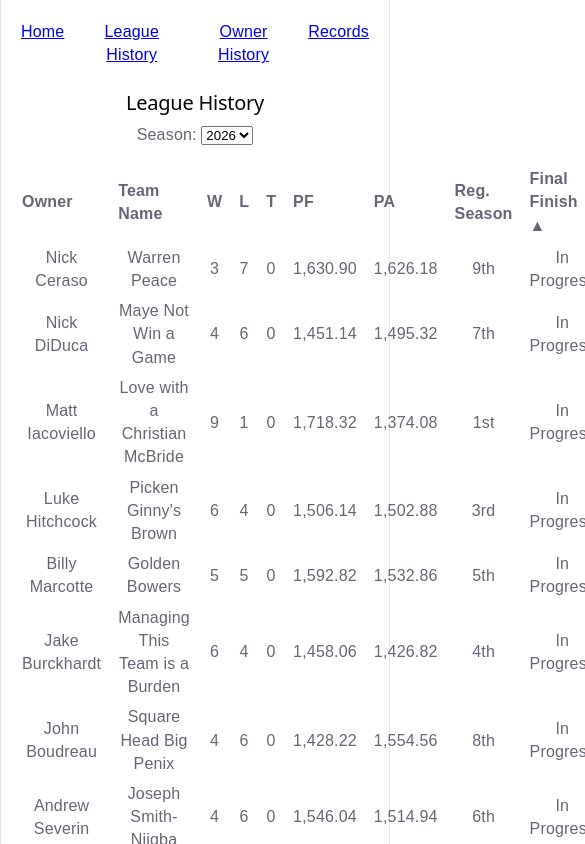
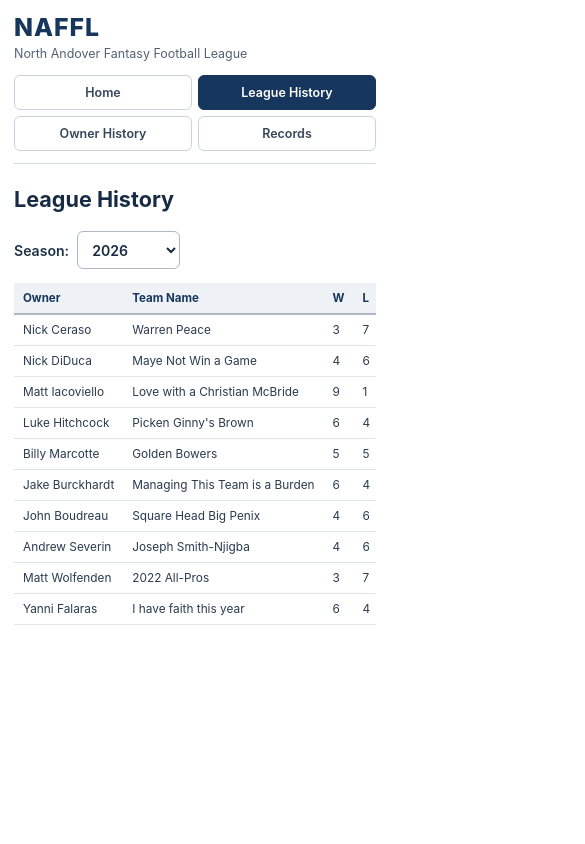
Before and after one commit to njc33/naffl, a React (Vite) app: page /history in a window 390 px wide. Shown: the top 844 px of the page, 585 px wide, since content can reach past the window. Built offline with nearby package versions, Linux system fonts and the light colour scheme.

Commit message:
Improve mobile layout and responsive tables

```diff
--- a/src/App.css
+++ b/src/App.css
@@ -1,184 +1,288 @@
-.counter {
-  font-size: 16px;
-  padding: 5px 10px;
-  border-radius: 5px;
-  color: var(--accent);
-  background: var(--accent-bg);
-  border: 2px solid transparent;
-  transition: border-color 0.3s;
-  margin-bottom: 24px;
+#root {
+  width: 100%;
+  min-height: 100vh;
+}
 
-  &:hover {
-    border-color: var(--accent-border);
+* {
+  box-sizing: border-box;
+}
+
+.app-shell {
+  width: 100%;
+  max-width: 1280px;
+  min-height: 100vh;
+  margin: 0 auto;
+  padding: 24px;
+}
+
+.site-header {
+  margin-bottom: 32px;
+  border-bottom: 1px solid #d7dce3;
+}
+
+.site-brand {
+  margin-bottom: 18px;
+}
+
+.site-brand-short {
+  color: #17365d;
+  font-size: 2rem;
+  font-weight: 800;
+  letter-spacing: 0.04em;
+  line-height: 1.1;
+}
+
+.site-brand-long {
+  margin-top: 5px;
+  color: #536273;
+  font-size: 0.95rem;
+}
+
+.site-nav {
+  display: flex;
+  flex-wrap: wrap;
+  gap: 6px;
+}
+
+.nav-link {
+  display: inline-block;
+  padding: 10px 14px;
+  border-bottom: 3px solid transparent;
+  color: #35475a;
+  font-size: 0.95rem;
+  font-weight: 600;
+  text-decoration: none;
+}
+
+.nav-link:hover {
+  border-bottom-color: #94a5b8;
+  color: #17365d;
+}
+
+.nav-link-active {
+  border-bottom-color: #17365d;
+  color: #17365d;
+}
+
+.page-content {
+  width: 100%;
+  min-width: 0;
+}
+
+.page-content h1 {
+  margin-top: 0;
+  margin-bottom: 20px;
+  color: #172b43;
+  font-size: 2rem;
+  line-height: 1.2;
+}
+
+.page-content h2 {
+  margin-top: 0;
+  margin-bottom: 18px;
+  color: #172b43;
+  font-size: 1.6rem;
+  line-height: 1.25;
+}
+
+.page-content h3 {
+  margin-top: 24px;
+  margin-bottom: 14px;
+  color: #253c56;
+  font-size: 1.25rem;
+  line-height: 1.3;
+}
+
+.page-content p {
+  margin: 8px 0;
+  line-height: 1.5;
+}
+
+label {
+  display: inline-flex;
+  align-items: center;
+  gap: 8px;
+  font-weight: 600;
+}
+
+select {
+  min-height: 40px;
+  max-width: 100%;
+  padding: 7px 34px 7px 10px;
+  border: 1px solid #aeb8c4;
+  border-radius: 6px;
+  background-color: #ffffff;
+  color: #172b43;
+  font: inherit;
+}
+
+/*
+  This makes every table scroll horizontally on
+  smaller screens without changing the React pages.
+*/
+.page-content table {
+  display: block;
+  width: 100%;
+  max-width: 100%;
+  overflow-x: auto;
+  border-collapse: collapse;
+  white-space: nowrap;
+  -webkit-overflow-scrolling: touch;
+}
+
+.page-content thead {
+  background-color: #eef2f6;
+}
+
+.page-content th {
+  padding: 10px 12px;
+  border-bottom: 2px solid #aeb8c4;
+  color: #253c56;
+  font-size: 0.9rem;
+  font-weight: 700;
+  text-align: left;
+}
+
+.page-content td {
+  padding: 9px 12px;
+  border-bottom: 1px solid #dfe4ea;
+  color: #293b4e;
+  font-size: 0.9rem;
+  text-align: left;
+}
+
+.page-content tbody tr:hover {
+  background-color: #f7f9fb;
+}
+
+.page-content th[style*="pointer"] {
+  color: #17365d;
+}
+
+.page-content th[style*="pointer"]:hover {
+  background-color: #dde6ef;
+}
+
+.page-content ol {
+  margin-top: 10px;
+  padding-left: 28px;
+}
+
+.page-content li {
+  margin-bottom: 5px;
+  line-height: 1.45;
+}
+
+@media (max-width: 700px) {
+  .app-shell {
+    padding: 14px;
   }
-  &:focus-visible {
-    outline: 2px solid var(--accent);
-    outline-offset: 2px;
+
+  .site-header {
+    margin-bottom: 22px;
+  }
+
+  .site-brand {
+    margin-bottom: 12px;
+  }
+
+  .site-brand-short {
+    font-size: 1.55rem;
+  }
+
+  .site-brand-long {
+    font-size: 0.78rem;
+    line-height: 1.35;
+  }
+
+  .site-nav {
+    display: grid;
+    grid-template-columns: repeat(2, minmax(0, 1fr));
+    gap: 6px;
+    padding-bottom: 12px;
+  }
+
+  .nav-link {
+    padding: 9px 7px;
+    border: 1px solid #cbd3dc;
+    border-radius: 6px;
+    font-size: 0.78rem;
+    text-align: center;
+  }
+
+  .nav-link:hover {
+    border-color: #8da0b5;
+  }
+
+  .nav-link-active {
+    border-color: #17365d;
+    background-color: #17365d;
+    color: #ffffff;
+  }
+
+  .page-content h1 {
+    font-size: 1.55rem;
+  }
+
+  .page-content h2 {
+    font-size: 1.35rem;
+  }
+
+  .page-content h3 {
+    font-size: 1.1rem;
+  }
+
+  .page-content p,
+  .page-content label,
+  .page-content select,
+  .page-content li {
+    font-size: 0.88rem;
+  }
+
+  select {
+    min-height: 38px;
+  }
+
+  .page-content table {
+    margin-top: 14px !important;
+  }
+
+  .page-content th {
+    padding: 8px 9px !important;
+    font-size: 0.72rem;
+  }
+
+  .page-content td {
+    padding: 8px 9px !important;
+    font-size: 0.74rem;
+  }
+
+  .page-content ol {
+    padding-left: 24px;
   }
 }
 
-.hero {
-  position: relative;
-
-  .base,
-  .framework,
-  .vite {
-    inset-inline: 0;
-    margin: 0 auto;
+@media (max-width: 380px) {
+  .app-shell {
+    padding: 10px;
   }
 
-  .base {
-    width: 170px;
-    position: relative;
-    z-index: 0;
+  .site-nav {
+    grid-template-columns: 1fr 1fr;
   }
 
-  .framework,
-  .vite {
-    position: absolute;
+  .nav-link {
+    padding: 8px 5px;
+    font-size: 0.72rem;
   }
 
-  .framework {
-    z-index: 1;
-    top: 34px;
-    height: 28px;
-    transform: perspective(2000px) rotateZ(300deg) rotateX(44deg) rotateY(39deg)
-      scale(1.4);
+  .page-content th {
+    padding: 7px 8px !important;
+    font-size: 0.68rem;
   }
 
-  .vite {
-    z-index: 0;
-    top: 107px;
-    height: 26px;
-    width: auto;
-    transform: perspective(2000px) rotateZ(300deg) rotateX(40deg) rotateY(39deg)
-      scale(0.8);
+  .page-content td {
+    padding: 7px 8px !important;
+    font-size: 0.7rem;
   }
 }
-
-#center {
-  display: flex;
-  flex-direction: column;
-  gap: 25px;
-  place-content: center;
-  place-items: center;
-  flex-grow: 1;
-
-  @media (max-width: 1024px) {
-    padding: 32px 20px 24px;
-    gap: 18px;
-  }
-}
-
-#next-steps {
-  display: flex;
-  border-top: 1px solid var(--border);
-  text-align: left;
-
-  & > div {
-    flex: 1 1 0;
-    padding: 32px;
-    @media (max-width: 1024px) {
-      padding: 24px 20px;
-    }
-  }
-
-  .icon {
-    margin-bottom: 16px;
-    width: 22px;
-    height: 22px;
-  }
-
-  @media (max-width: 1024px) {
-    flex-direction: column;
-    text-align: center;
-  }
-}
-
-#docs {
-  border-right: 1px solid var(--border);
-
-  @media (max-width: 1024px) {
-    border-right: none;
-    border-bottom: 1px solid var(--border);
-  }
-}
-
-#next-steps ul {
-  list-style: none;
-  padding: 0;
-  display: flex;
-  gap: 8px;
-  margin: 32px 0 0;
-
-  .logo {
-    height: 18px;
-  }
-
-  a {
-    color: var(--text-h);
-    font-size: 16px;
-    border-radius: 6px;
-    background: var(--social-bg);
-    display: flex;
-    padding: 6px 12px;
-    align-items: center;
-    gap: 8px;
-    text-decoration: none;
-    transition: box-shadow 0.3s;
-
-    &:hover {
-      box-shadow: var(--shadow);
-    }
-    .button-icon {
-      height: 18px;
-      width: 18px;
-    }
-  }
-
-  @media (max-width: 1024px) {
-    margin-top: 20px;
-    flex-wrap: wrap;
-    justify-content: center;
-
-    li {
-      flex: 1 1 calc(50% - 8px);
-    }
-
-    a {
-      width: 100%;
-      justify-content: center;
-      box-sizing: border-box;
-    }
-  }
-}
-
-#spacer {
-  height: 88px;
-  border-top: 1px solid var(--border);
-  @media (max-width: 1024px) {
-    height: 48px;
-  }
-}
-
-.ticks {
-  position: relative;
-  width: 100%;
-
-  &::before,
-  &::after {
-    content: '';
-    position: absolute;
-    top: -4.5px;
-    border: 5px solid transparent;
-  }
-
-  &::before {
-    left: 0;
-    border-left-color: var(--border);
-  }
-  &::after {
-    right: 0;
-    border-right-color: var(--border);
-  }
-}
--- a/src/App.jsx
+++ b/src/App.jsx
@@ -2,7 +2,7 @@ import {
   BrowserRouter,
   Routes,
   Route,
-  Link,
+  NavLink,
 } from "react-router-dom";
 
 import Home from "./pages/Home";
@@ -10,37 +10,74 @@ import LeagueHistory from "./pages/LeagueHistory";
 import OwnerHistory from "./pages/OwnerHistory";
 import Records from "./pages/Records";
 
+import "./App.css";
+
 function App() {
   return (
     <BrowserRouter>
-      <div
-        style={{
-          padding: "20px",
-          fontFamily: "Arial",
-        }}
+      <div className="app-shell">
+        <header className="site-header">
+          <div className="site-brand">
+            <div className="site-brand-short">
+              NAFFL
+            </div>
+
+            <div className="site-brand-long">
+              North Andover Fantasy Football League
+            </div>
+          </div>
+
+          <nav
+            className="site-nav"
+            aria-label="Main navigation"
           >
-        <nav
-          style={{
-            display: "flex",
-            gap: "20px",
-            marginBottom: "25px",
-          }}
+            <NavLink
+              to="/"
+              className={({ isActive }) =>
+                isActive
+                  ? "nav-link nav-link-active"
+                  : "nav-link"
+              }
             >
-          <Link to="/">Home</Link>
+              Home
+            </NavLink>
 
-          <Link to="/history">
+            <NavLink
+              to="/history"
+              className={({ isActive }) =>
+                isActive
+                  ? "nav-link nav-link-active"
+                  : "nav-link"
+              }
+            >
               League History
-          </Link>
+            </NavLink>
 
-          <Link to="/owners">
+            <NavLink
+              to="/owners"
+              className={({ isActive }) =>
+                isActive
+                  ? "nav-link nav-link-active"
+                  : "nav-link"
+              }
+            >
               Owner History
-          </Link>
+            </NavLink>
 
-          <Link to="/records">
+            <NavLink
+              to="/records"
+              className={({ isActive }) =>
+                isActive
+                  ? "nav-link nav-link-active"
+                  : "nav-link"
+              }
+            >
               Records
-          </Link>
+            </NavLink>
           </nav>
+        </header>
 
+        <main className="page-content">
           <Routes>
             <Route
               path="/"
@@ -62,6 +99,7 @@ function App() {
               element={<Records />}
             />
           </Routes>
+        </main>
       </div>
     </BrowserRouter>
   );
--- a/src/index.css
+++ b/src/index.css
@@ -1,111 +1,35 @@
 :root {
-  --text: #6b6375;
-  --text-h: #08060d;
-  --bg: #fff;
-  --border: #e5e4e7;
-  --code-bg: #f4f3ec;
-  --accent: #aa3bff;
-  --accent-bg: rgba(170, 59, 255, 0.1);
-  --accent-border: rgba(170, 59, 255, 0.5);
-  --social-bg: rgba(244, 243, 236, 0.5);
-  --shadow:
-    rgba(0, 0, 0, 0.1) 0 10px 15px -3px, rgba(0, 0, 0, 0.05) 0 4px 6px -2px;
-
-  --sans: system-ui, 'Segoe UI', Roboto, sans-serif;
-  --heading: system-ui, 'Segoe UI', Roboto, sans-serif;
-  --mono: ui-monospace, Consolas, monospace;
-
-  font: 18px/145% var(--sans);
-  letter-spacing: 0.18px;
-  color-scheme: light dark;
-  color: var(--text);
-  background: var(--bg);
+  font-family:
+    Inter,
+    ui-sans-serif,
+    system-ui,
+    -apple-system,
+    BlinkMacSystemFont,
+    "Segoe UI",
+    sans-serif;
+  color: #213547;
+  background-color: #ffffff;
   font-synthesis: none;
   text-rendering: optimizeLegibility;
-  -webkit-font-smoothing: antialiased;
-  -moz-osx-font-smoothing: grayscale;
-
-  @media (max-width: 1024px) {
-    font-size: 16px;
-  }
 }
 
-@media (prefers-color-scheme: dark) {
-  :root {
-    --text: #9ca3af;
-    --text-h: #f3f4f6;
-    --bg: #16171d;
-    --border: #2e303a;
-    --code-bg: #1f2028;
-    --accent: #c084fc;
-    --accent-bg: rgba(192, 132, 252, 0.15);
-    --accent-border: rgba(192, 132, 252, 0.5);
-    --social-bg: rgba(47, 48, 58, 0.5);
-    --shadow:
-      rgba(0, 0, 0, 0.4) 0 10px 15px -3px, rgba(0, 0, 0, 0.25) 0 4px 6px -2px;
-  }
-
-  #social .button-icon {
-    filter: invert(1) brightness(2);
-  }
+html {
+  width: 100%;
+  min-width: 320px;
+  min-height: 100%;
+  background-color: #ffffff;
 }
 
 body {
+  width: 100%;
+  min-width: 320px;
+  min-height: 100vh;
   margin: 0;
+  background-color: #ffffff;
 }
 
-#root {
-  width: 1126px;
-  max-width: 100%;
-  margin: 0 auto;
-  text-align: center;
-  border-inline: 1px solid var(--border);
-  min-height: 100svh;
-  display: flex;
-  flex-direction: column;
-  box-sizing: border-box;
+button,
+select,
+input {
+  font: inherit;
 }
-
-h1,
-h2 {
-  font-family: var(--heading);
-  font-weight: 500;
-  color: var(--text-h);
-}
-
-h1 {
-  font-size: 56px;
-  letter-spacing: -1.68px;
-  margin: 32px 0;
-  @media (max-width: 1024px) {
-    font-size: 36px;
-    margin: 20px 0;
-  }
-}
-h2 {
-  font-size: 24px;
-  line-height: 118%;
-  letter-spacing: -0.24px;
-  margin: 0 0 8px;
-  @media (max-width: 1024px) {
-    font-size: 20px;
-  }
-}
-p {
-  margin: 0;
-}
-
-code,
-.counter {
-  font-family: var(--mono);
-  display: inline-flex;
-  border-radius: 4px;
-  color: var(--text-h);
-}
-
-code {
-  font-size: 15px;
-  line-height: 135%;
-  padding: 4px 8px;
-  background: var(--code-bg);
-}
```
Lines whose indentation alone changed are shown as unchanged.
